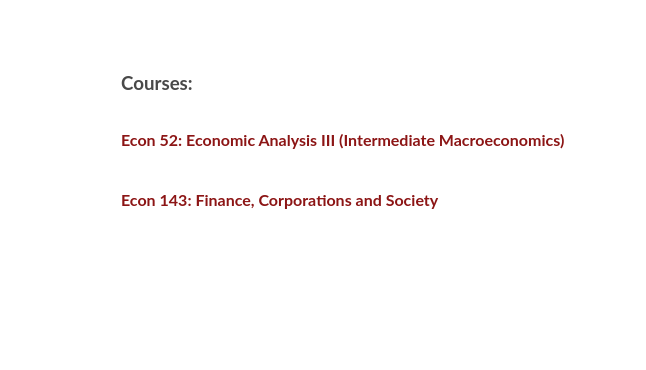
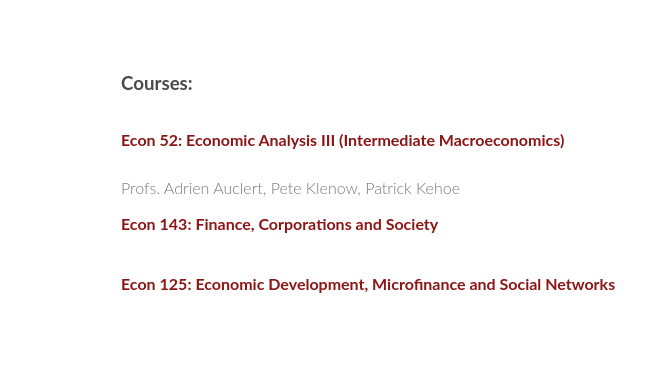
Before and after one commit to anikbak/anikbak.github.io, a plain HTML site: page teaching.html in a window 1280 px wide. Shown: the top 370 px of the page, 449-1095 px from the left. Drawn offline with Linux system fonts and the light colour scheme; a web font is replaced by a local one.

Commit message:
Update teaching.html

```diff
--- a/teaching.html
+++ b/teaching.html
@@ -110,8 +110,9 @@
 	<h3>
 	  <a id="course number 1" class="anchor" href="#class1" aria-hidden="true"><span class="octicon octicon-link"></span></a>Courses:</h3>
 	<br>
-	<p style="margin:0;" }><p > <a style="margin:0; font-size:100%; font-weight:bold" href="https://anikbak.github.io/teaching/econ_52_stanford.html">Econ 52: Economic Analysis III (Intermediate Macroeconomics)</a> <br><br> </p>
-	<p style="margin:0;" }><p > <a style="margin:0; font-size:100%; font-weight:bold" href="https://anikbak.github.io/teaching/econ_143.html">Econ 143: Finance, Corporations and Society </a> <br></p>
+	<p style="margin:0;" }><p > <a style="margin:0; font-size:100%; font-weight:bold" href="https://anikbak.github.io/teaching/econ_52_stanford.html">Econ 52: Economic Analysis III (Intermediate Macroeconomics)</a> <br><br> Profs. Adrien Auclert, Pete Klenow, Patrick Kehoe </p>
+	<p style="margin:0;" }><p > <a style="margin:0; font-size:100%; font-weight:bold" href="https://anikbak.github.io/teaching/econ_143.html">Econ 143: Finance, Corporations and Society </a> <br><br></p>
+	<p style="margin:0;" }><p > <a style="margin:0; font-size:100%; font-weight:bold" href="https://anikbak.github.io/teaching/econ_125.html">Econ 125: Economic Development, Microfinance and Social Networks </a> <br><br></p>
 	<br>
 	<br>
 </section>
```
